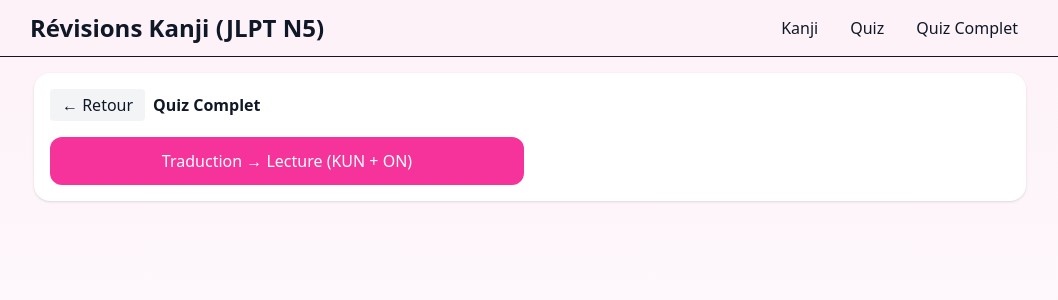
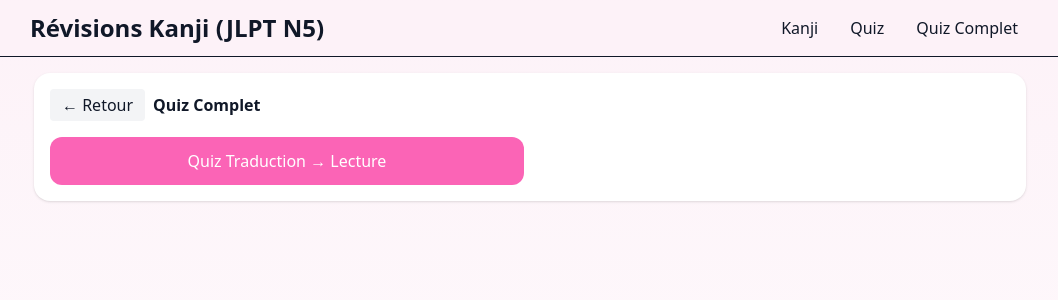
Before and after one commit to SunRayzer/Revision-Kanji, a React (Vite) app: page / in a window 1280 px wide. Both pictures are taken after a click on the button "Quiz Complet". Shown: the top 300 px of the page, without its empty margins (110-1168 px from the left). Built offline with nearby package versions, Linux system fonts and the light colour scheme.

Commit message:
Update App.tsx

```diff
--- a/src/App.tsx
+++ b/src/App.tsx
@@ -1937,12 +1937,10 @@ function QuizCompletMenu({
       </div>
 
       <div className="grid sm:grid-cols-2 gap-3">
-        <button
-          onClick={onStartTradLectureComplete}
-          className="w-full p-3 rounded-xl text-white bg-pink-500"
-        >
-          Traduction → Lecture (KUN + ON)
-        </button>
+        <button onClick={()=>onStartTradLectureComplete("Traduction → Lecture")} className="w-full p-3 rounded-xl text-white bg-pink-400">Quiz Traduction → Lecture</button>
+
+
+
         {/* Tu pourras ajouter d'autres entrées ici */}
       </div>
     </div>
```
